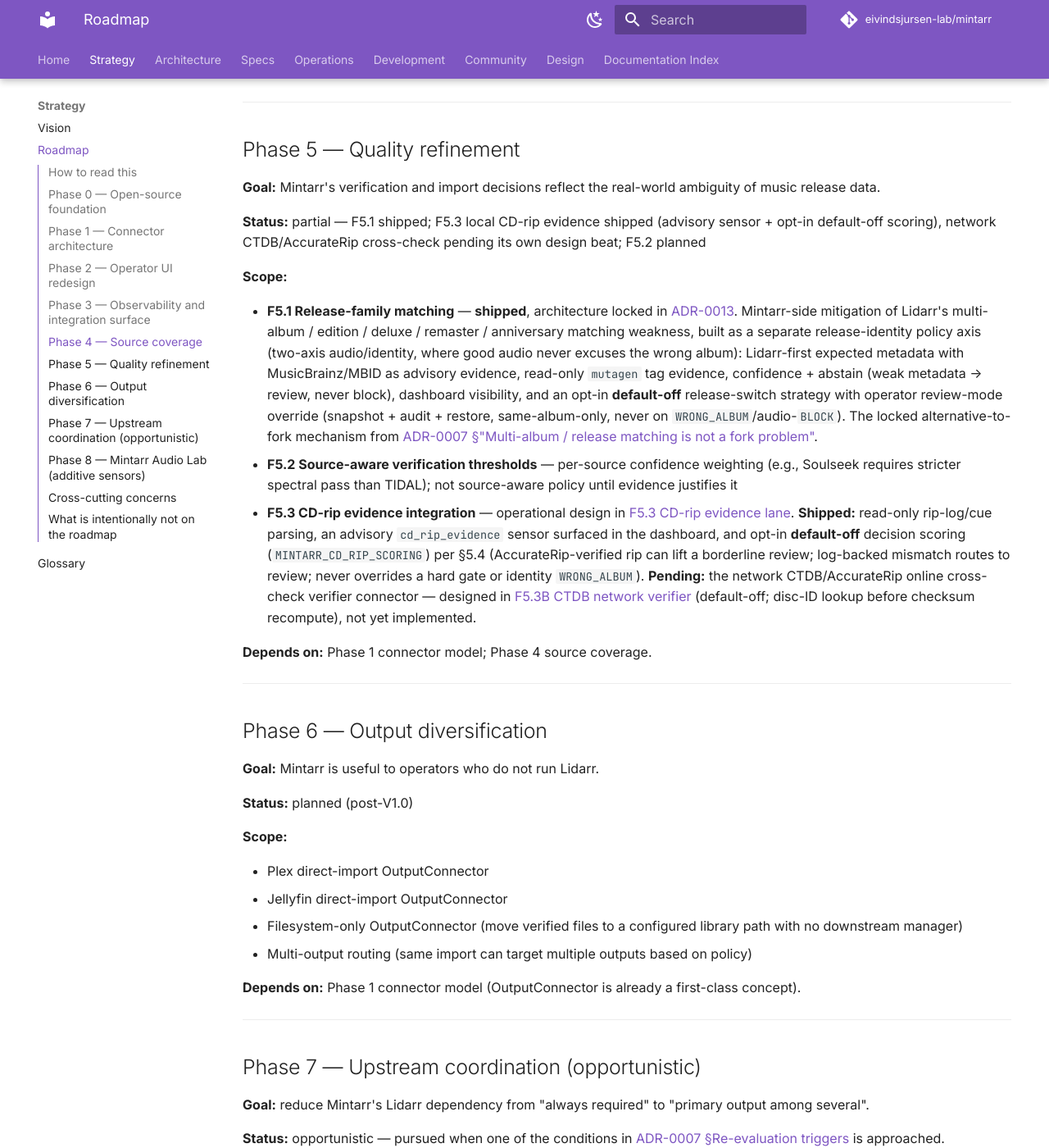
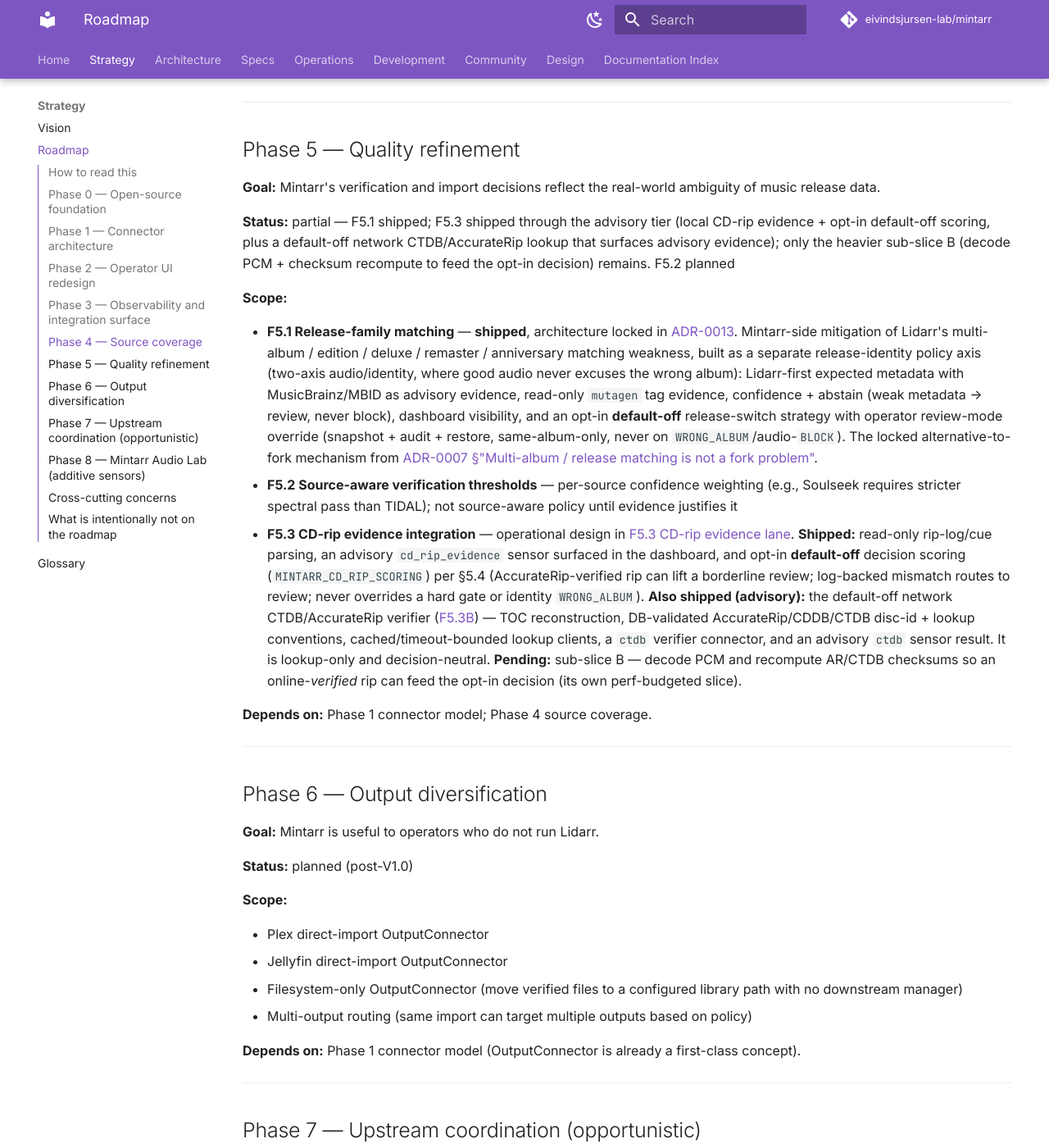
Before and after one commit to VectorOfDoubt/mintarr, an MkDocs documentation site: the page built from docs/strategy/ROADMAP.md, in a window 1280 px wide and 1400 px high, scrolled down 3721 px. Shown: the whole window at 82% size. Built offline with MkDocs 1.6.1 and Material for MkDocs 9.7.7, drawn with Linux system fonts in a browser that asks for light colours; comment, search, counter and statistics services are not loaded.

Commit message:
docs: mark f5.3b advisory ctdb lane as shipped (#107)
Reflect the merged F5.3B slices (TOC, disc-ids, lookups, connector, advisory
emission) in the Phase 5 status/scope and add doc-index changelog row 0.23.
The advisory network lane is complete and decision-neutral; sub-slice B
(PCM decode + checksum recompute feeding the opt-in decision) remains.

Co-authored-by: Eivind Sjursen <eivind.sjursen@gmail.com>
Co-authored-by: Claude Opus 4.8 <noreply@anthropic.com>

```diff
--- a/docs/strategy/ROADMAP.md
+++ b/docs/strategy/ROADMAP.md
@@ -130,13 +130,13 @@ Restore implementation follows [Phase 3 restore endpoint design](../design/PHASE
 
 **Goal:** Mintarr's verification and import decisions reflect the real-world ambiguity of music release data.
 
-**Status:** partial — F5.1 shipped; F5.3 local CD-rip evidence shipped (advisory sensor + opt-in default-off scoring), network CTDB/AccurateRip cross-check pending its own design beat; F5.2 planned
+**Status:** partial — F5.1 shipped; F5.3 shipped through the advisory tier (local CD-rip evidence + opt-in default-off scoring, plus a default-off network CTDB/AccurateRip lookup that surfaces advisory evidence); only the heavier sub-slice B (decode PCM + checksum recompute to feed the opt-in decision) remains. F5.2 planned
 
 **Scope:**
 
 - **F5.1 Release-family matching** — **shipped**, architecture locked in [ADR-0013](../architecture/adr/0013-release-family-identity-policy.md). Mintarr-side mitigation of Lidarr's multi-album / edition / deluxe / remaster / anniversary matching weakness, built as a separate release-identity policy axis (two-axis audio/identity, where good audio never excuses the wrong album): Lidarr-first expected metadata with MusicBrainz/MBID as advisory evidence, read-only `mutagen` tag evidence, confidence + abstain (weak metadata → review, never block), dashboard visibility, and an opt-in **default-off** release-switch strategy with operator review-mode override (snapshot + audit + restore, same-album-only, never on `WRONG_ALBUM`/audio-`BLOCK`). The locked alternative-to-fork mechanism from [ADR-0007 §"Multi-album / release matching is not a fork problem"](../architecture/adr/0007-no-lidarr-fork.md).
 - **F5.2 Source-aware verification thresholds** — per-source confidence weighting (e.g., Soulseek requires stricter spectral pass than TIDAL); not source-aware policy until evidence justifies it
-- **F5.3 CD-rip evidence integration** — operational design in [F5.3 CD-rip evidence lane](../design/F5.3_CD_RIP_EVIDENCE_LANE.md). **Shipped:** read-only rip-log/cue parsing, an advisory `cd_rip_evidence` sensor surfaced in the dashboard, and opt-in **default-off** decision scoring (`MINTARR_CD_RIP_SCORING`) per §5.4 (AccurateRip-verified rip can lift a borderline review; log-backed mismatch routes to review; never overrides a hard gate or identity `WRONG_ALBUM`). **Pending:** the network CTDB/AccurateRip online cross-check verifier connector — designed in [F5.3B CTDB network verifier](../design/F5.3B_CTDB_NETWORK_VERIFIER.md) (default-off; disc-ID lookup before checksum recompute), not yet implemented.
+- **F5.3 CD-rip evidence integration** — operational design in [F5.3 CD-rip evidence lane](../design/F5.3_CD_RIP_EVIDENCE_LANE.md). **Shipped:** read-only rip-log/cue parsing, an advisory `cd_rip_evidence` sensor surfaced in the dashboard, and opt-in **default-off** decision scoring (`MINTARR_CD_RIP_SCORING`) per §5.4 (AccurateRip-verified rip can lift a borderline review; log-backed mismatch routes to review; never overrides a hard gate or identity `WRONG_ALBUM`). **Also shipped (advisory):** the default-off network CTDB/AccurateRip verifier ([F5.3B](../design/F5.3B_CTDB_NETWORK_VERIFIER.md)) — TOC reconstruction, DB-validated AccurateRip/CDDB/CTDB disc-id + lookup conventions, cached/timeout-bounded lookup clients, a `ctdb` verifier connector, and an advisory `ctdb` sensor result. It is lookup-only and decision-neutral. **Pending:** sub-slice B — decode PCM and recompute AR/CTDB checksums so an online-*verified* rip can feed the opt-in decision (its own perf-budgeted slice).
 
 **Depends on:** Phase 1 connector model; Phase 4 source coverage.
 
```
Also changed, not shown: docs/MINTARR_DOCUMENTATION_INDEX.md (+2 -1 lines).
